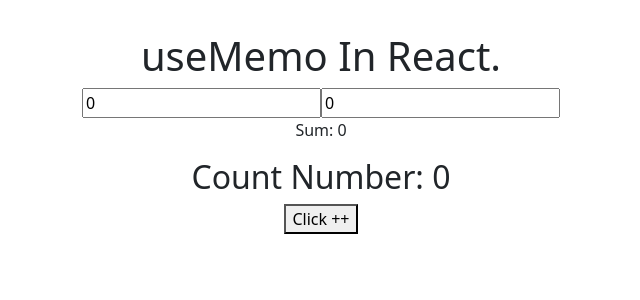
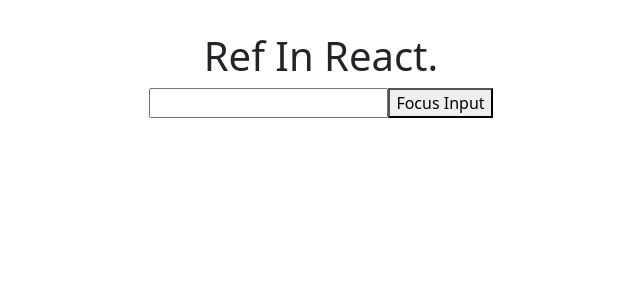
Before and after one commit to codes4education/reactjs_tutorials, a React (Create React App) app: page / in a window 1280 px wide. Shown: the top 300 px of the page, without its empty margins (319-959 px from the left). Built offline with nearby package versions, Linux system fonts and the light colour scheme.

Commit message:
class component ref

```diff
--- a/src/App.js
+++ b/src/App.js
@@ -1,52 +1,39 @@
-import React, { useState, useMemo } from "react";
+import React, { Component, createRef } from "react";
 import "./App.css";
 
-function App() {
-  // Example 1
-  const [number1, setNumber1] = useState(0);
-  const [number2, setNumber2] = useState(0);
-  const [count, setCount] = useState(0);
+class App extends Component {
+  constructor() {
+    super();
+    this.myInputRef = createRef();
+  }
 
   // Example 1
-  // const sum = () => {
-  //   console.log("Calculating sum...! ");
-  //   return number1 + number2;
-  // };
+  // componentDidMount() {
+  //   this.myInputRef.current.value = "Bhaskar Gupta";
+  //   console.log(this.myInputRef.current.value);
+  // }
 
   // Example 2
-  const sum = useMemo(() => {
-    console.log("Calculating sum...! ");
-    return number1 + number2;
-  }, [number1, number2]);
+  handleClick = () => {
+    this.myInputRef.current.focus();
+    this.myInputRef.current.style.background = "green";
+    this.myInputRef.current.style.color = "white";
 
-  return (
-    <div className="App">
-      <h1>useMemo In React.</h1>
+    console.log(this.myInputRef.current.value);
+  };
 
-      {/* Example 1 */}
-      <div>
-        <input
-          type="number"
-          value={number1}
-          onChange={(e) => setNumber1(Number(e.target.value))}
-        />
-        <input
-          type="number"
-          value={number2}
-          onChange={(e) => setNumber2(Number(e.target.value))}
-        />
+  render() {
+    // console.log(this.myInputRef);
+    return (
+      <div className="App">
+        <h1>Ref In React.</h1>
 
         {/* Example 1 */}
-        {/* <p>Sum: {sum()}</p> */}
 
-        {/* Example 2 */}
-        <p>Sum: {sum}</p>
-
-        {/* Example 1 */}
-        <h2>Count Number: {count}</h2>
-        <button onClick={() => setCount(count + 1)}>Click ++</button>
+        <input type="text" ref={this.myInputRef} />
+        <button onClick={this.handleClick}>Focus Input</button>
       </div>
-    </div>
-  );
+    );
+  }
 }
 export default App;
```
